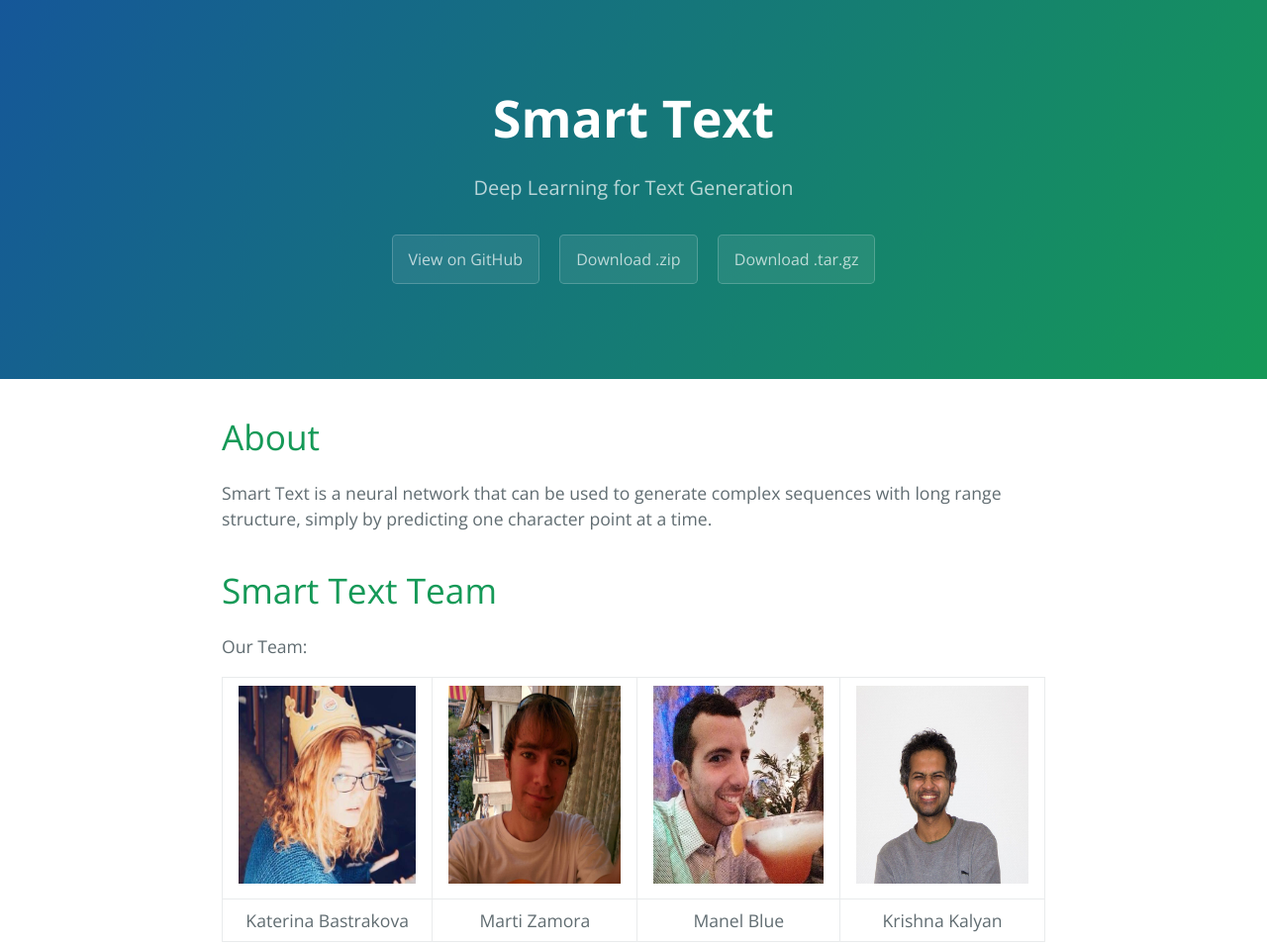
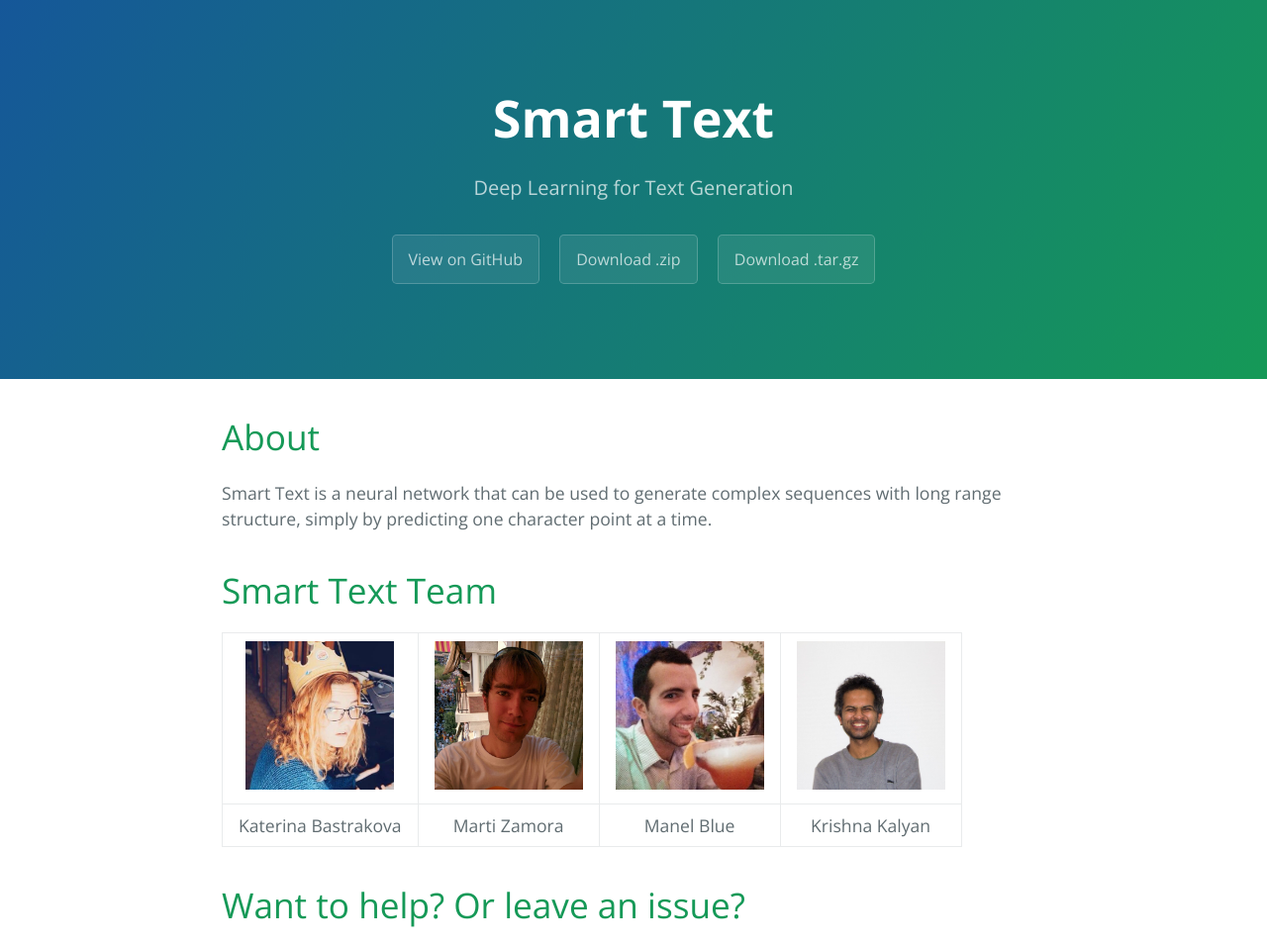
Before and after one commit to DipLernin/dipLernin.github.io, a website: page index.html in a window 1280 px wide. Shown: the top 955 px of the page at 99% size. Drawn offline with nearby package versions, Linux system fonts and the light colour scheme.

Commit message:
pic resize

```diff
--- a/index.html
+++ b/index.html
@@ -28,15 +28,13 @@
       <h1>
 <a id="project-work-at-dlcv" class="anchor" href="#project-work-at-dlcv" aria-hidden="true"><span aria-hidden="true" class="octicon octicon-link"></span></a>Smart Text Team</h1>
 
-<p>Our Team:</p>
-
 <table>
 <thead>
 <tr>
-<th align="center"><img  width="200" height="200" src="https://github.com/DipLernin/dipLernin.github.io/raw/master/img/kat.jpg" title="Katerina Bastrakova"></th>
-<th align="center"><img width="200" height="200" src="https://github.com/DipLernin/dipLernin.github.io/raw/master/img/marti.jpg" title="Marti Zamora"></th>
-<th align="center"><img width="200" height="200" src="https://github.com/DipLernin/dipLernin.github.io/raw/master/img/manel.jpg" title="Manel Blue"></th>
-<th align="center"><img width="200" height="200" src="https://github.com/DipLernin/dipLernin.github.io/raw/master/img/krishna.jpg" title="Krishna Kalyan"></th>
+<th align="center"><img  width="150" height="150" src="https://github.com/DipLernin/dipLernin.github.io/raw/master/img/kat.jpg" title="Katerina Bastrakova"></th>
+<th align="center"><img width="150" height="150" src="https://github.com/DipLernin/dipLernin.github.io/raw/master/img/marti.jpg" title="Marti Zamora"></th>
+<th align="center"><img width="150" height="150" src="https://github.com/DipLernin/dipLernin.github.io/raw/master/img/manel.jpg" title="Manel Blue"></th>
+<th align="center"><img width="150" height="150" src="https://github.com/DipLernin/dipLernin.github.io/raw/master/img/krishna.jpg" title="Krishna Kalyan"></th>
 </tr>
 </thead>
 <tbody>
```
